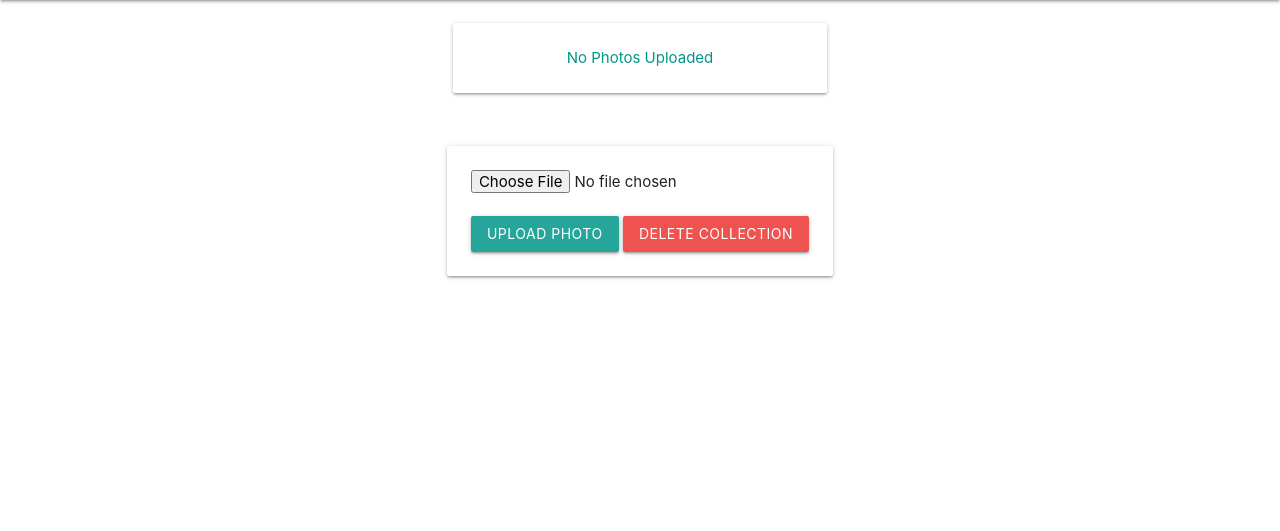
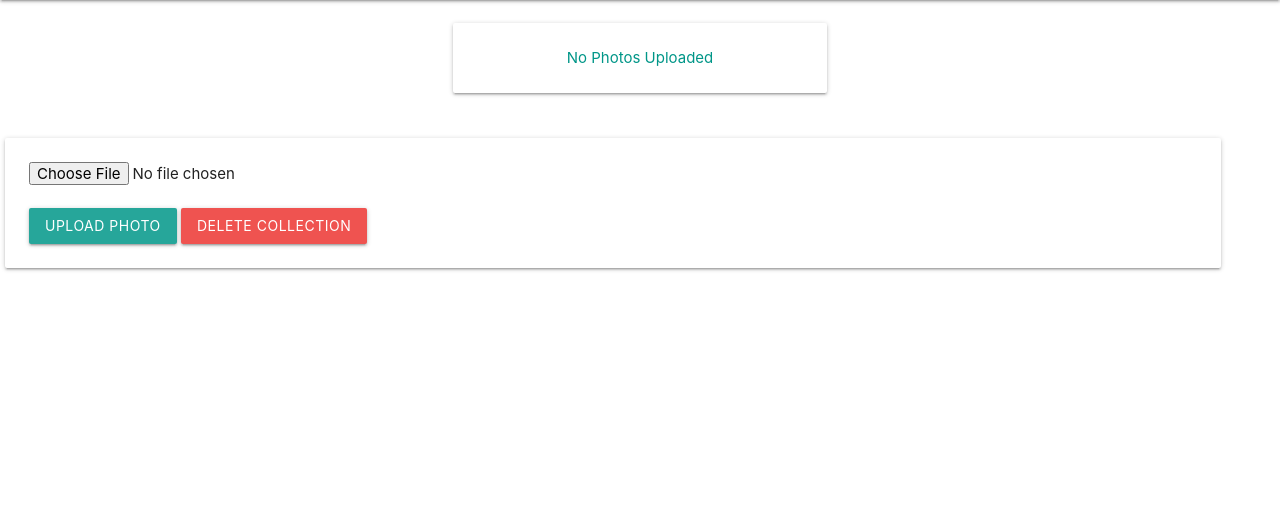
Before and after one commit to bruceabrigo/Capstone-Project, a Django app: template main_app/templates/collections/view_collection.html in a window 1280 px wide. Shown: the part 64-595 px from the top of the page. Run offline with Django 4.2, Linux system fonts and the light colour scheme; the template is opened without the code that fills it, so the values that code supplies are empty; the visitor is signed in with stand-in values (Sample User, id 1).

Commit message:
Updated photo upload card

```diff
--- a/main_app/templates/collections/view_collection.html
+++ b/main_app/templates/collections/view_collection.html
@@ -23,7 +23,7 @@
       </div>
 
     {% if user.is_superuser %}
-    <div class="gallery">
+    <div class="gallery-imgs">
         <form
         class="card-panel"
         action="{% url 'upload_photo' collection.id %}"
```
